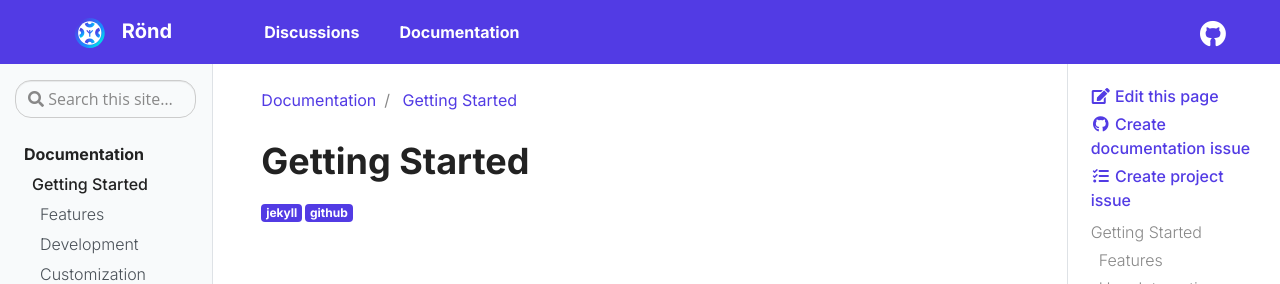
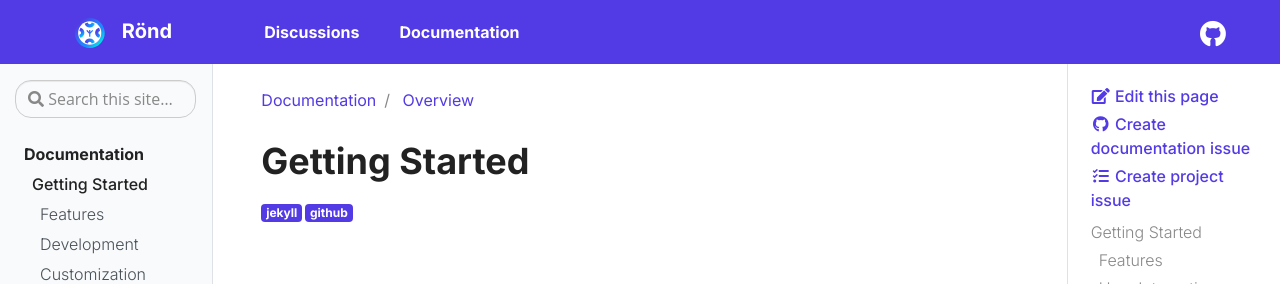
Before and after one commit to rond-authz/rond-authz.github.io, a Jekyll site: the page built from _docs/getting-started.md, in a window 1280 px wide and 900 px high. Shown: the top 284 px of the window. Built offline with Jekyll 4.4.1, drawn with Linux system fonts in a browser that asks for light colours.

Commit message:
Update getting-started.md

```diff
--- a/_docs/getting-started.md
+++ b/_docs/getting-started.md
@@ -1,5 +1,5 @@
 ---
-title: Getting Started
+title: Overview
 tags:
  - jekyll
  - github
```
